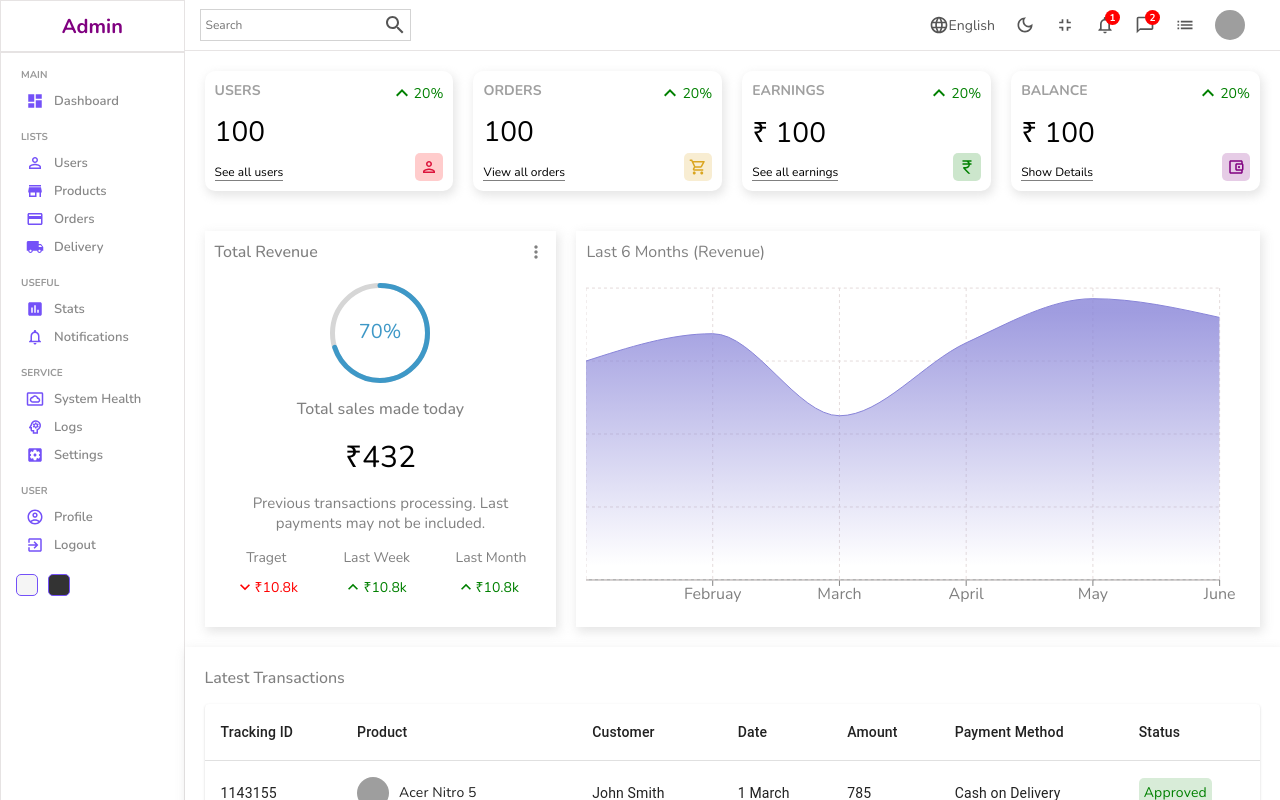
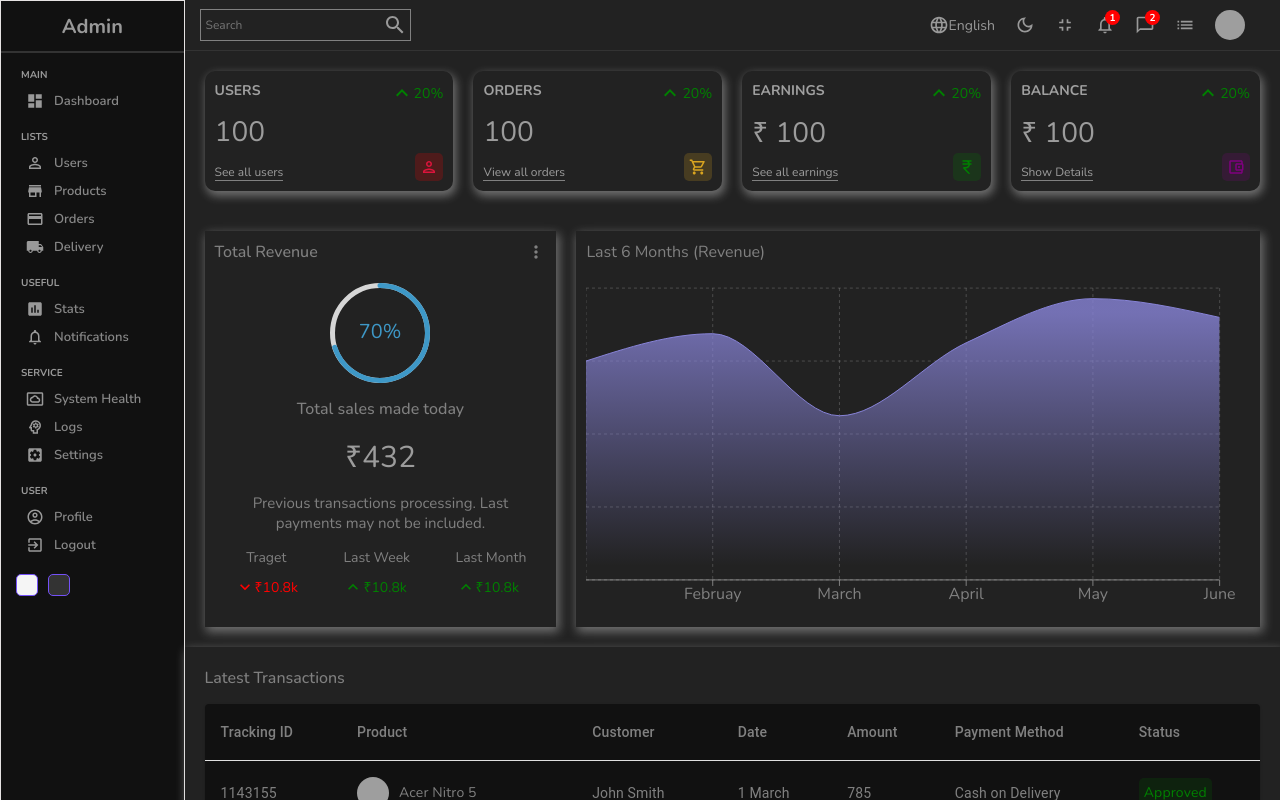
Before and after one commit to ay690/Admin-Panel, a React (Create React App) app: page / in a window 1280 px wide. Shown: the top 800 px of the page. Built offline with nearby package versions, Linux system fonts and the light colour scheme; grey boxes are pictures that could not be loaded.

Commit message:
dark mode theme ready (static)

```diff
--- a/src/App.js
+++ b/src/App.js
@@ -3,6 +3,7 @@
 import New from "./pages/new/New";
 import Single from "./pages/single/Single";
 import List from "./pages/list/List";
+import "./style/dark.scss";
 
 import {
   BrowserRouter,
@@ -13,7 +14,7 @@
 
 function App() {
   return (
-  <div className="App">
+  <div className="app dark">
    <BrowserRouter>
      <Routes>
       <Route path = "/">
--- a/src/components/datatable/Datatable.jsx
+++ b/src/components/datatable/Datatable.jsx
@@ -34,6 +34,7 @@
         </Link>
       </div>
      <DataGrid
+     className='datagrid'
         rows={userRows}
         columns={userColumns.concat(actionColumn)}
         pageSize={9}
--- /dev/null
+++ b/src/style/dark.scss
@@ -0,0 +1,72 @@
+.app.dark{
+    background-color:#222;
+    color: rgb(156, 156, 156);
+
+    .chartGrid{
+        stroke: rgba(228, 228, 228, 0.219);
+    }
+
+    .table{
+        background-color: #111;
+
+        .tableCell{
+            color: gray;
+        }
+    }
+
+    .navbar{
+        color: #999;
+        border-color: #333;
+
+        .search{
+            border-color: gray;
+        }
+    }
+
+    .sidebar{
+        background-color: #111;
+        color: gray;
+    }
+
+    .top{
+        .logo{
+            color: #999;
+        }
+    }
+
+    hr{
+        border-color: #333;
+    }
+
+    ul{
+        li{
+
+            &:hover{
+              background-color: #333;
+            }
+
+            .icon{
+
+                color: #999;
+            }
+        }
+    }
+
+    .datatable{
+        .datagrid{
+            color: gray;
+            border: none;
+
+            .viewButton,
+            .deleteButton,
+            .cellWithStatus {
+                color: gray;
+                border: none;
+            }
+        }
+    }
+
+input{
+    background-color: transparent;
+}
+}
```
